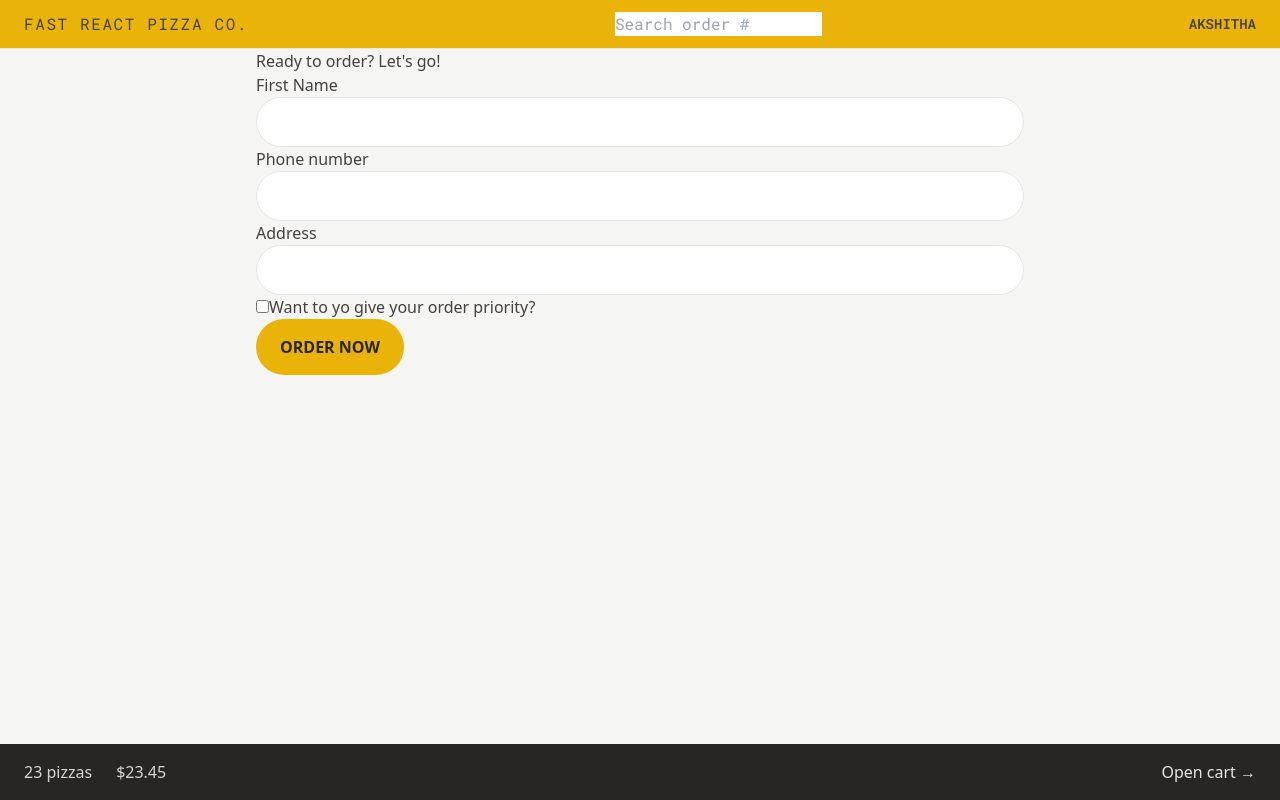
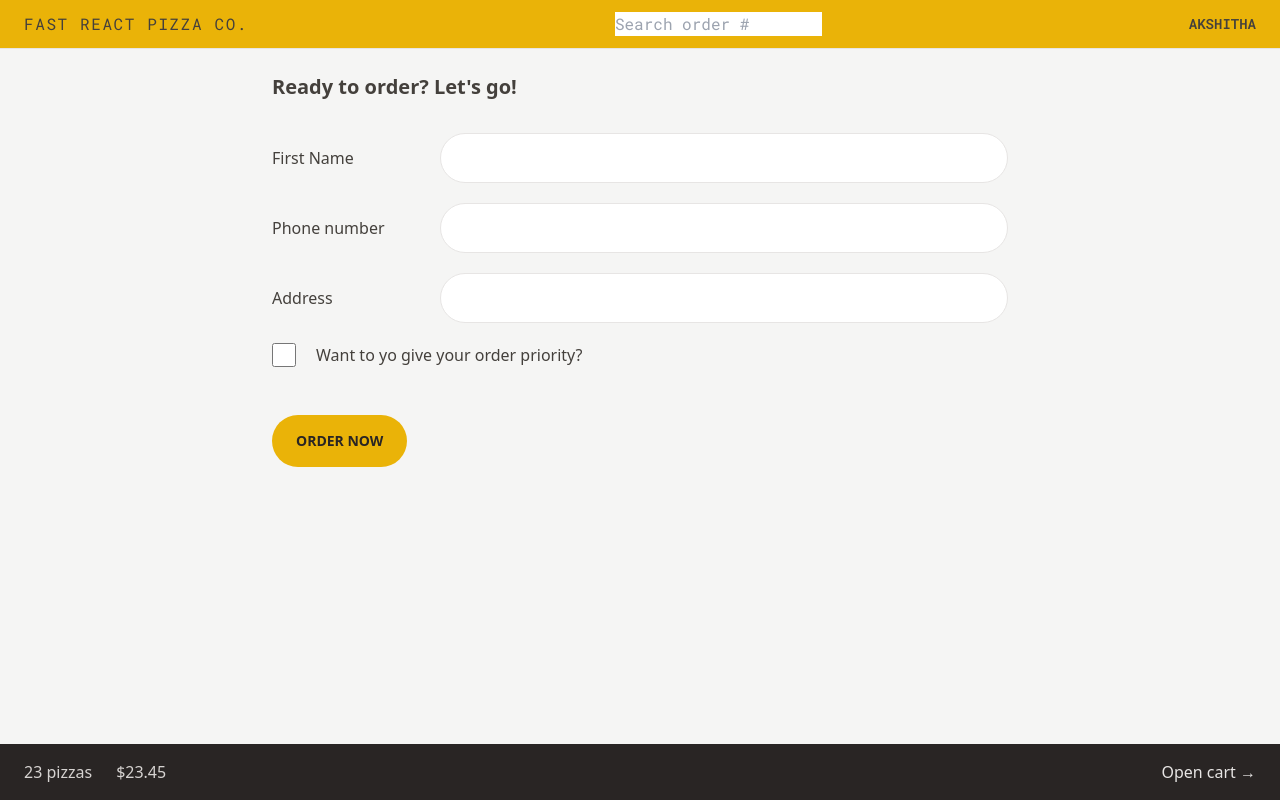
Before and after one commit to Akshitha2106/Pizza-App, a React (Vite) app: page /order/new in a window 1280 px wide. Built offline with nearby package versions, Linux system fonts and the light colour scheme.

Commit message:
Styled order page

```diff
--- a/src/features/orders/CreateOrder.jsx
+++ b/src/features/orders/CreateOrder.jsx
@@ -42,39 +42,51 @@
   const isSubmitting = navigation.state === "submitting";
   const formErrors = useActionData();
   return (
-    <div>
-      <h2>Ready to order? Let's go!</h2>
+    <div className="px-4 py-6">
+      <h2 className="text-xl font-semibold mb-8">Ready to order? Let's go!</h2>
 
       <Form method="POST">
-        <div>
-          <label>First Name</label>
-          <input type="text" name="customer" required className="input" />
+        <div className="mb-5 flex flex-col gap-2 sm:flex-row sm:items-center">
+          <label className="sm:basis-40">First Name</label>
+          <input className="input grow " type="text" name="customer" required />
         </div>
 
-        <div>
-          <label>Phone number</label>
-          <div>
-            <input type="tel" name="phone" required className="input" />
-          </div>
-          {formErrors?.phone && <p>{formErrors.phone}</p>}
-        </div>
-
-        <div>
-          <label>Address</label>
-          <div>
-            <input type="text" name="address" required className="input" />
+        <div className="mb-5 flex flex-col gap-2 sm:flex-row sm:items-center">
+          <label className="sm:basis-40">Phone number</label>
+          <div className="grow ">
+            <input type="tel" name="phone" required className="input w-full" />
+            {formErrors?.phone && (
+              <p className="text-xs mt-2 text-red-700 p-2 rounded-md bg-red-100 ">
+                {formErrors.phone}
+              </p>
+            )}
           </div>
         </div>
 
-        <div>
+        <div className="mb-5 flex flex-col gap-2 sm:flex-row sm:items-center">
+          <label className="sm:basis-40">Address</label>
+          <div className="grow">
+            <input
+              type="text"
+              name="address"
+              required
+              className="input w-full"
+            />
+          </div>
+        </div>
+
+        <div className="mb-12 flex items-center gap-5">
           <input
+            className="h-6 w-6 accent-yelllow-400 focus:outline-none focus:ring focus:ring-yellow-400 focus:ring-offset-2 "
             type="checkbox"
             name="priority"
             id="priority"
             // value={withPriority}
             // onChange={(e) => setWithPriority(e.target.checked)}
           />
-          <label htmlFor="priority">Want to yo give your order priority?</label>
+          <label htmlFor="priority" className="font-medium">
+            Want to yo give your order priority?
+          </label>
         </div>
 
         <div>
--- a/src/index.css
+++ b/src/index.css
@@ -3,7 +3,7 @@
 @tailwind utilities;
 @layer components {
   .input {
-    @apply w-full rounded-full border border-stone-200  px-4 py-2 transition-all duration-300 placeholder:text-stone-400   focus:outline-none focus:ring focus:ring-yellow-400 md:px-6 md:py-3;
+    @apply rounded-full border border-stone-200  px-4 py-2 transition-all duration-300 placeholder:text-stone-400   focus:outline-none focus:ring focus:ring-yellow-400 md:px-6 md:py-3;
   }
   .loader {
     width: 45px;
--- a/src/ui/Button.jsx
+++ b/src/ui/Button.jsx
@@ -5,12 +5,12 @@
   // const className =
   //   "bg-yellow-500 uppercase font-semibold text-stone-800 py-3 px-4 inline-block rounded-full hover:bg-yellow-300 transition-colors duration-300 focus:outline-none focus:ring focus:ring-yellow-300 focus:ring-offset-2 disabled:cursor-not-allowed sm:px-6 sm:py-4";
   const base =
-    "bg-yellow-500 uppercase font-semibold text-stone-800  inline-block rounded-full hover:bg-yellow-300 transition-colors duration-300 focus:outline-none focus:ring focus:ring-yellow-300 focus:ring-offset-2 disabled:cursor-not-allowed ";
+    "text-sm bg-yellow-500 uppercase font-semibold text-stone-800  inline-block rounded-full hover:bg-yellow-300 transition-colors duration-300 focus:outline-none focus:ring focus:ring-yellow-300 focus:ring-offset-2 disabled:cursor-not-allowed ";
   const styles = {
     primary: base + "py-3 px-4 md:px-6 md:py-4",
     small: base + "py-2 px-4 md:px-4 md:py-2.5 text-xs",
     secondary:
-      "border-2 border-stone-300 uppercase font-semibold text-stone-400 py-2.5 px-4 inline-block rounded-full hover:text-stone-800 hover:bg-stone-300 focus:bg-stone-300 transition-colors duration-300 focus:outline-none  focus:text-stone-800 focus:ring focus:ring-stone-200 focus:ring-offset-2 disabled:cursor-not-allowed sm:px-6 sm:py-3.5",
+      "text-sm border-2 border-stone-300 uppercase font-semibold text-stone-400 py-2.5 px-4 inline-block rounded-full hover:text-stone-800 hover:bg-stone-300 focus:bg-stone-300 transition-colors duration-300 focus:outline-none  focus:text-stone-800 focus:ring focus:ring-stone-200 focus:ring-offset-2 disabled:cursor-not-allowed sm:px-6 sm:py-3.5",
   };
   if (to)
     return (
```
Also changed, not shown: index.html (+5 -1 lines).
